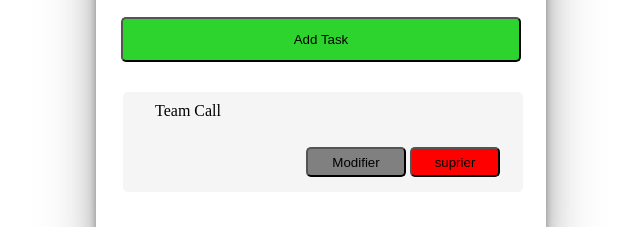
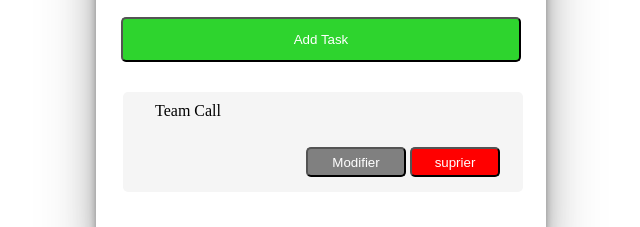
Before and after one commit to devqayoom1/TO-DO-LIST-DESIGN, a plain HTML site: page index.html in a window 1280 px wide. Shown: the part 201-428 px from the top of the page, without its empty margins (374-1014 px from the left). Drawn offline with Linux system fonts and the light colour scheme.

Commit message:
Add files via upload

```diff
--- a/style.css
+++ b/style.css
@@ -34,6 +34,7 @@ h2{
     width: 400px;
     border-radius: 5px;
     background-color: rgb(46, 212, 46);
+    color: white;
 }
 .add:hover{
     background-color: green;
@@ -60,6 +61,7 @@ p{
     width: 100px;
     border-radius: 5px;
     background-color: gray;
+    color: white;
 
 }
 .mod:hover{
@@ -71,6 +73,7 @@ p{
     width: 90px;
     border-radius: 5px;
     background-color: red;
+    color: white;
 }
 .sup:hover{
     background-color:rgb(167, 89, 89);
```
